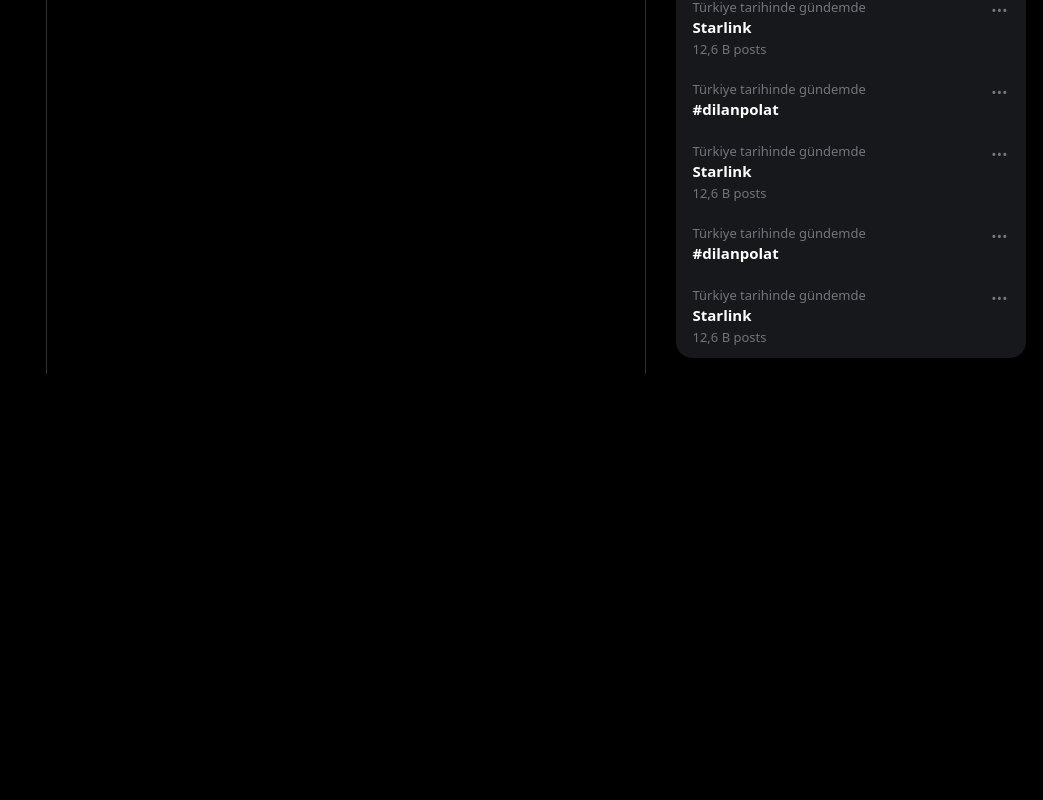
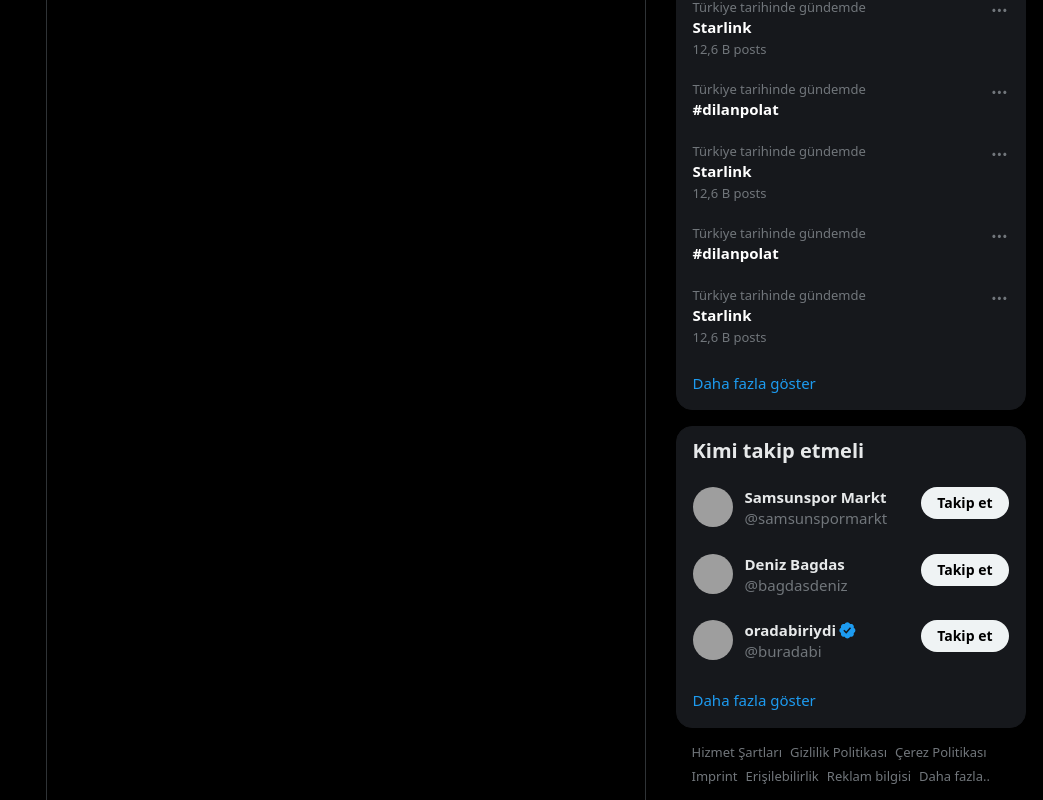
Before and after one commit to ozguraktas5/twitter-clone-project, a React (Vite) app: page / in a window 1280 px wide. Shown: the part 803-1603 px from the top of the page, without its empty margins (237-1280 px from the left). Before the commit the page ends 1177 px from the top, so only its background shows below. Built offline with nearby package versions, Linux system fonts and the light colour scheme; grey boxes are pictures that could not be loaded.

Commit message:
26.10.2023

```diff
--- a/src/components/button/index.jsx
+++ b/src/components/button/index.jsx
@@ -2,19 +2,24 @@
 import { createElement } from "react";
 import PropTypes from "prop-types";
 
-export default function Button({size, children}){
+export default function Button({size, variant, children}){
     return createElement('button', {
-        className: classNames("bg-[#1d9bf0] rounded-full flex items-center text-white justify-center font-bold hover:bg-[#1a8cd8] transtion-colors", {
+        className: classNames("rounded-full flex items-center justify-center font-bold transtion-colors", {
+            "px-4 h-8 text-sm":size == 'small',
             "px-4 h-9":size == 'normal',
-            "px-4 text-[17px] h-[52px] w-full":size == 'large'
+            "px-4 text-[17px] h-[52px] w-full":size == 'large',
+            "bg-[#1d9bf0] hover:bg-[#1a8cd8] text-white": variant == 'primary',
+            "bg-[#eff3f4] hover:bg-[#d7dbdc] text-black": variant == 'white',
         })
     }, children)
 }
 
 Button.propTypes = {
-    size: PropTypes.oneOf(['normal', 'large'])
+    size: PropTypes.oneOf(['small','normal', 'large']),
+    variant: PropTypes.oneOf(['primary', 'white'])
 }
 
 Button.defaultProps = {
-    size: 'normal'
+    size: 'normal',
+    variant: 'primary'
 }
--- /dev/null
+++ b/src/components/sidebar-section/index.jsx
@@ -0,0 +1,31 @@
+import { Link } from "react-router-dom";
+import PropTypes from "prop-types";
+
+export default function SidebarSection({ title, children, more }) {
+  return (
+    <section className="bg-[#16181c] mb-4 overflow-hidden rounded-2xl border border-[#16181c]">
+      <h5 className="py-3 px-4 text-xl font-extrabold leading-6 flex items-center text-[#e7e9ea]">
+        {title}
+      </h5>
+      <div className="grid">{children}</div>
+      {more && (
+        <Link
+          to={more}
+          className="h-[52px] flex items-center px-4 text-[15px] text-[#1d9bf0] transition-colors hover:bg-white/[0.03]"
+        >
+          Daha fazla göster
+        </Link>
+      )}
+    </section>
+  );
+}
+
+SidebarSection.propTypes = {
+    title: PropTypes.string.isRequired,
+    children: PropTypes.node.isRequired,
+    more: PropTypes.oneOfType([PropTypes.bool, PropTypes.string])
+}
+
+SidebarSection.defaultProps = {
+    more: false
+}
--- /dev/null
+++ b/src/layouts/main/rightbar/footer/index.jsx
@@ -0,0 +1,15 @@
+import { Link } from "react-router-dom";
+
+export default function Footer() {
+    return (
+        <footer className="mb-4 px-4 flex flex-wrap gap-2">
+            <Link to="/" className="text-[#71767b] leading-4 text-[13px] hover:underline">Hizmet Şartları</Link>
+            <Link to="/" className="text-[#71767b] leading-4 text-[13px] hover:underline">Gizlilik Politikası</Link>
+            <Link to="/" className="text-[#71767b] leading-4 text-[13px] hover:underline">Çerez Politikası</Link>
+            <Link to="/" className="text-[#71767b] leading-4 text-[13px] hover:underline">Imprint</Link>
+            <Link to="/" className="text-[#71767b] leading-4 text-[13px] hover:underline">Erişilebilirlik</Link>
+            <Link to="/" className="text-[#71767b] leading-4 text-[13px] hover:underline">Reklam bilgisi</Link>
+            <Link to="/" className="text-[#71767b] leading-4 text-[13px] hover:underline">Daha fazla..</Link>
+        </footer>
+    )
+}
--- a/src/layouts/main/rightbar/index.jsx
+++ b/src/layouts/main/rightbar/index.jsx
@@ -1,7 +1,9 @@
 
+import Footer from "./footer";
 import Premium from "./premium";
 import Search from "./search";
 import Topics from "./topics";
+import WhoFollow from "./who-follow";
 
 
 export default function RightSidebar() {
@@ -10,6 +12,8 @@
             <Search />
             <Premium />
             <Topics />
+            <WhoFollow />
+            <Footer />
         </aside>
     )
 }
--- a/src/layouts/main/rightbar/topics/index.jsx
+++ b/src/layouts/main/rightbar/topics/index.jsx
@@ -1,17 +1,13 @@
 import { topics } from "~/utils/consts";
 import Topic from "./topic";
-
-
+import SidebarSection from "~/components/sidebar-section";
 
 export default function Topics() {
   return (
-    <section className="bg-[#16181c] mb-4 rounded-2xl border border-[#16181c]">
-      <h5 className="py-3 px-4 text-xl font-extrabold leading-6 flex items-center text-[#e7e9ea]">İlgini çekebilecek gündemler</h5>
-      <div className="grid">
-        {topics.map((topic, index) => <Topic key={index} item={topic} />)}
-      </div>
-
-    </section>
-
+    <SidebarSection title="İlgini çekebilecek gündemler" more="/trends">
+      {topics.map((topic, index) => (
+        <Topic key={index} item={topic} />
+      ))}
+    </SidebarSection>
   );
 }
--- /dev/null
+++ b/src/layouts/main/rightbar/who-follow/index.jsx
@@ -0,0 +1,45 @@
+import Button from "~/components/button";
+import SidebarSection from "~/components/sidebar-section";
+import { whoFollowUsers } from "~/mock";
+import { useAccount } from "~/store/auth/hooks";
+
+export default function WhoFollow() {
+  const account = useAccount();
+  return (
+    <SidebarSection
+      title="Kimi takip etmeli"
+      more={`/connect_people?user_id=${account.id}`}
+    >
+      {whoFollowUsers.map((user, index) => (
+        <button className="py-3 px-4 flex gap-3 transition-colors hover:bg-white/[0.03]">
+          <img
+            src={user.avatar}
+            className="w-10 h-10 rounded-full object-cover"
+            alt=""
+          />
+          <div className="flex-1 flex flex-col text-left">
+            <div className="text-[15px] text-[#e7e9ea] leading-5 font-bold flex items-center">
+              {user.fullName}
+              {user?.verified && (
+                <svg
+                  viewBox="0 0 22 22"
+                  className="text-[#1d9bf0] ml-0.5"
+                  width={18.75}
+                  height={18.75}
+                >
+                  <path fill="currentColor" d="M20.396 11c-.018-.646-.215-1.275-.57-1.816-.354-.54-.852-.972-1.438-1.246.223-.607.27-1.264.14-1.897-.131-.634-.437-1.218-.882-1.687-.47-.445-1.053-.75-1.687-.882-.633-.13-1.29-.083-1.897.14-.273-.587-.704-1.086-1.245-1.44S11.647 1.62 11 1.604c-.646.017-1.273.213-1.813.568s-.969.854-1.24 1.44c-.608-.223-1.267-.272-1.902-.14-.635.13-1.22.436-1.69.882-.445.47-.749 1.055-.878 1.688-.13.633-.08 1.29.144 1.896-.587.274-1.087.705-1.443 1.245-.356.54-.555 1.17-.574 1.817.02.647.218 1.276.574 1.817.356.54.856.972 1.443 1.245-.224.606-.274 1.263-.144 1.896.13.634.433 1.218.877 1.688.47.443 1.054.747 1.687.878.633.132 1.29.084 1.897-.136.274.586.705 1.084 1.246 1.439.54.354 1.17.551 1.816.569.647-.016 1.276-.213 1.817-.567s.972-.854 1.245-1.44c.604.239 1.266.296 1.903.164.636-.132 1.22-.447 1.68-.907.46-.46.776-1.044.908-1.681s.075-1.299-.165-1.903c.586-.274 1.084-.705 1.439-1.246.354-.54.551-1.17.569-1.816zM9.662 14.85l-3.429-3.428 1.293-1.302 2.072 2.072 4.4-4.794 1.347 1.246z" />
+                </svg>
+              )}
+            </div>
+            <div className="text-[15px] text-[#71767b]">@{user.username}</div>
+          </div>
+          <div>
+            <Button variant="white" size="small">
+              Takip et
+            </Button>
+          </div>
+        </button>
+      ))}
+    </SidebarSection>
+  );
+}
--- /dev/null
+++ b/src/mock/index.js
@@ -0,0 +1,21 @@
+export const whoFollowUsers = [
+    {
+        id: 3,
+        username: "samsunspormarkt",
+        fullName: "Samsunspor Markt",
+        avatar: "https://pbs.twimg.com/profile_images/1691921545688477696/XJXjv8rF_bigger.jpg"
+    },
+    {
+        id: 4,
+        username: "bagdasdeniz",
+        fullName: "Deniz Bagdas",
+        avatar: "https://pbs.twimg.com/profile_images/1600954828011741193/nxW_2Owi_bigger.jpg"
+    },
+     {
+        id: 5,
+        username: "buradabi",
+        fullName: "oradabiriydi",
+        avatar: "https://pbs.twimg.com/profile_images/1697345125209288705/dUKCfrX-_bigger.jpg",
+        verified: true
+    }
+]
```
